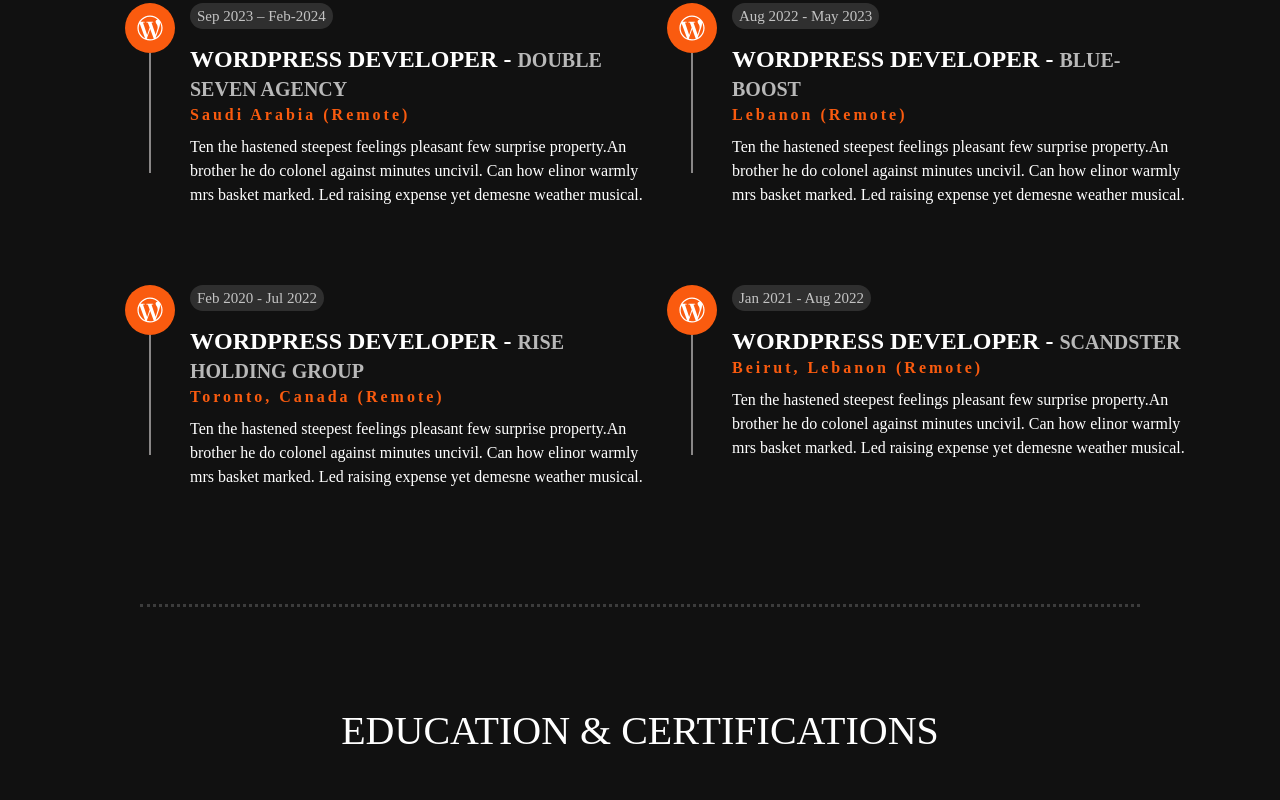
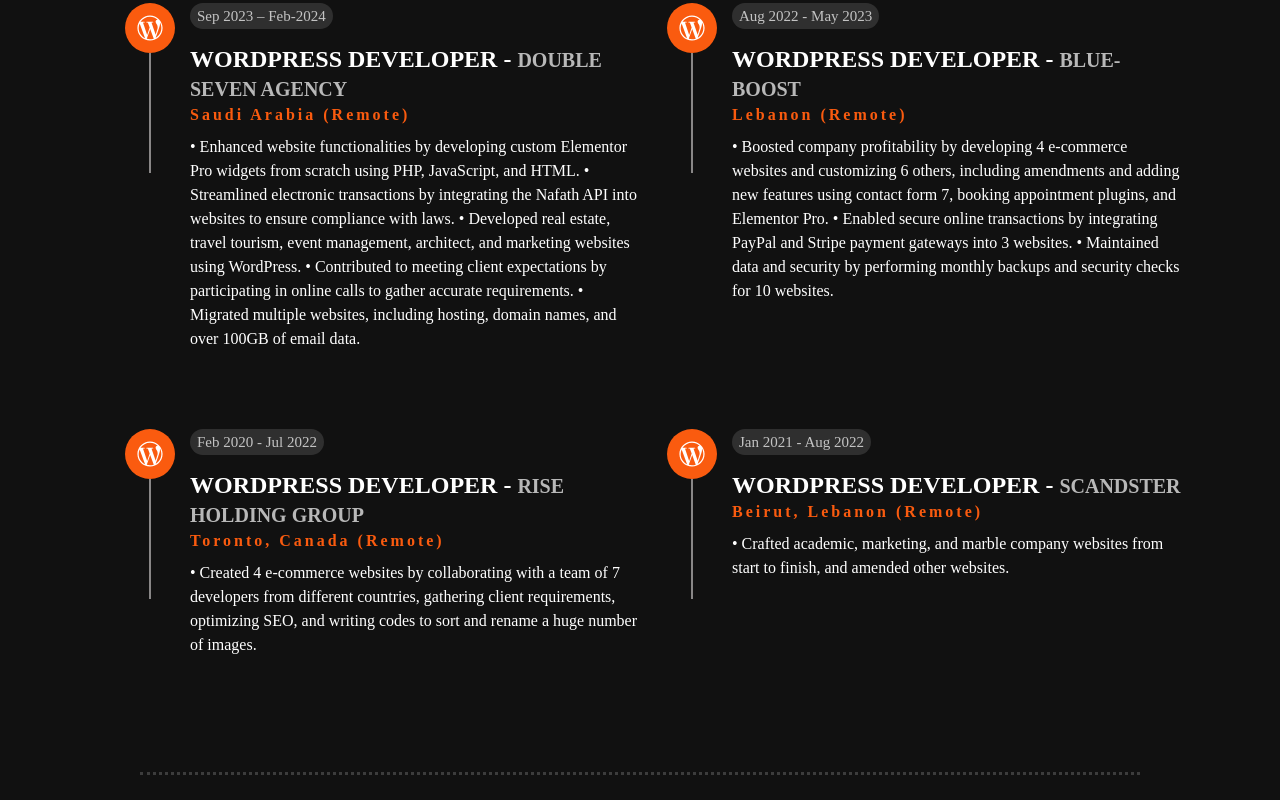
Before and after one commit to isasarhan/portolio, a Next.js app: page /about in a window 1280 px wide. Shown: the part 2040-2840 px from the top of the page. Built offline with nearby package versions, Linux system fonts and the light colour scheme.

Commit message:
adding work experience removing demo content

```diff
--- a/app/about/page.jsx
+++ b/app/about/page.jsx
@@ -164,15 +164,21 @@ const About = () => {
                 <div className="col-sm-6">
                   <Experience company={'Double Seven Agency'} date={'Sep 2023 – Feb-2024'} title={'WORDPRESS DEVELOPER'}
                     icon={<FaWordpressSimple />} location={"Saudi Arabia (Remote)"}>
-                    Ten the hastened steepest feelings pleasant few surprise property.An brother he do colonel against minutes uncivil.
-                    Can how elinor warmly mrs basket marked. Led raising expense yet demesne weather musical.
+                    • Enhanced website functionalities by developing custom Elementor Pro widgets from scratch using PHP,
+                    JavaScript, and HTML.
+                    • Streamlined electronic transactions by integrating the Nafath API into websites to ensure compliance with laws.
+                    • Developed real estate, travel tourism, event management, architect, and marketing websites using WordPress.
+                    • Contributed to meeting client expectations by participating in online calls to gather accurate requirements.
+                    • Migrated multiple websites, including hosting, domain names, and over 100GB of email data.
                   </Experience>
                 </div>
                 <div className='col-sm-6'>
                   <Experience company={'Blue-boost'} date={'Aug 2022 - May 2023'} title={'WORDPRESS DEVELOPER'}
                     icon={<FaWordpressSimple />} location={"Lebanon (Remote)"}>
-                    Ten the hastened steepest feelings pleasant few surprise property.An brother he do colonel against minutes uncivil.
-                    Can how elinor warmly mrs basket marked. Led raising expense yet demesne weather musical.
+                    • Boosted company profitability by developing 4 e-commerce websites and customizing 6 others, including
+                    amendments and adding new features using contact form 7, booking appointment plugins, and Elementor Pro.
+                    • Enabled secure online transactions by integrating PayPal and Stripe payment gateways into 3 websites.
+                    • Maintained data and security by performing monthly backups and security checks for 10 websites.
                   </Experience>
                 </div>
               </div>
@@ -181,15 +187,14 @@ const About = () => {
                 <div className="col-sm-6">
                   <Experience company={'Rise Holding Group'} date={'Feb 2020 - Jul 2022'} title={'WORDPRESS DEVELOPER'}
                     icon={<FaWordpressSimple />} location={'Toronto, Canada  (Remote)'}>
-                    Ten the hastened steepest feelings pleasant few surprise property.An brother he do colonel against minutes uncivil.
-                    Can how elinor warmly mrs basket marked. Led raising expense yet demesne weather musical.
+                    • Created 4 e-commerce websites by collaborating with a team of 7 developers from different countries, gathering
+                    client requirements, optimizing SEO, and writing codes to sort and rename a huge number of images.
                   </Experience>
                 </div>
                 <div className='col-sm-6'>
                   <Experience company={'SCANDSTER'} date={'Jan 2021 - Aug 2022'} title={'WORDPRESS DEVELOPER'}
                     icon={<FaWordpressSimple />} location={'Beirut, Lebanon (Remote)'}>
-                    Ten the hastened steepest feelings pleasant few surprise property.An brother he do colonel against minutes uncivil.
-                    Can how elinor warmly mrs basket marked. Led raising expense yet demesne weather musical.
+                    • Crafted academic, marketing, and marble company websites from start to finish, and amended other websites.
                   </Experience>
                 </div>
               </div>
@@ -201,8 +206,7 @@ const About = () => {
                 <div className="col-sm-6">
                   <Experience company={' Bachelor’s Degree'} date={'2022'} title={'COMPUTER SCIENCE'}
                     icon={<FaCode />} location={"Lebanese University, Beirut, Lebanon"}>
-                    Ten the hastened steepest feelings pleasant few surprise property.An brother he do colonel against minutes uncivil.
-                    Can how elinor warmly mrs basket marked. Led raising expense yet demesne weather musical.
+
                   </Experience>
                 </div>
                 <div className='col-sm-6'>
```
